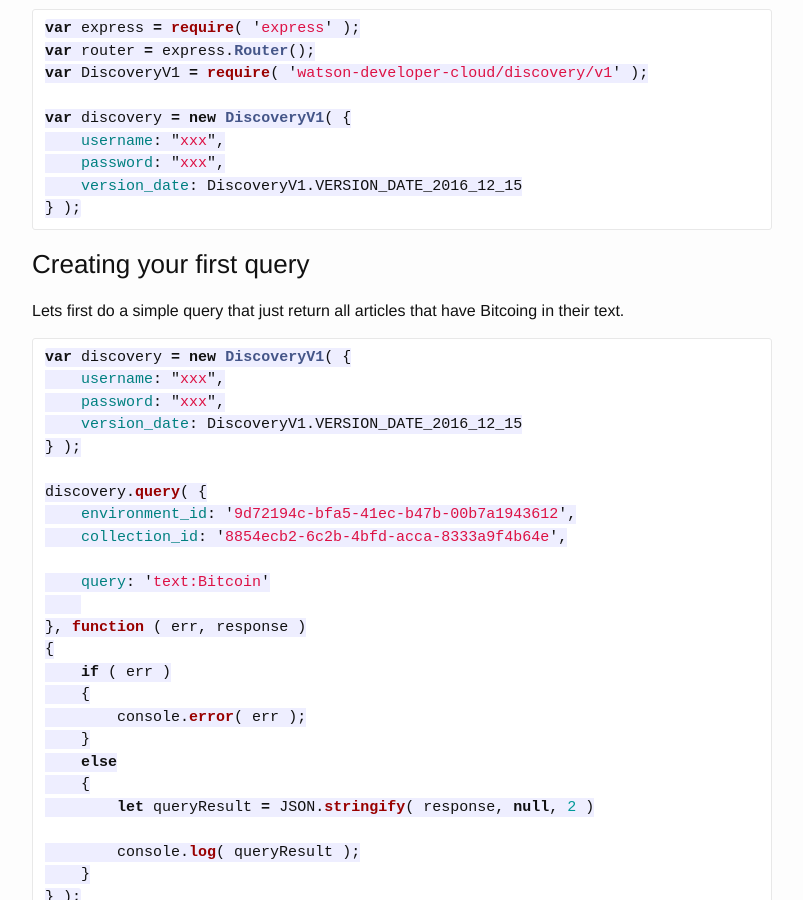
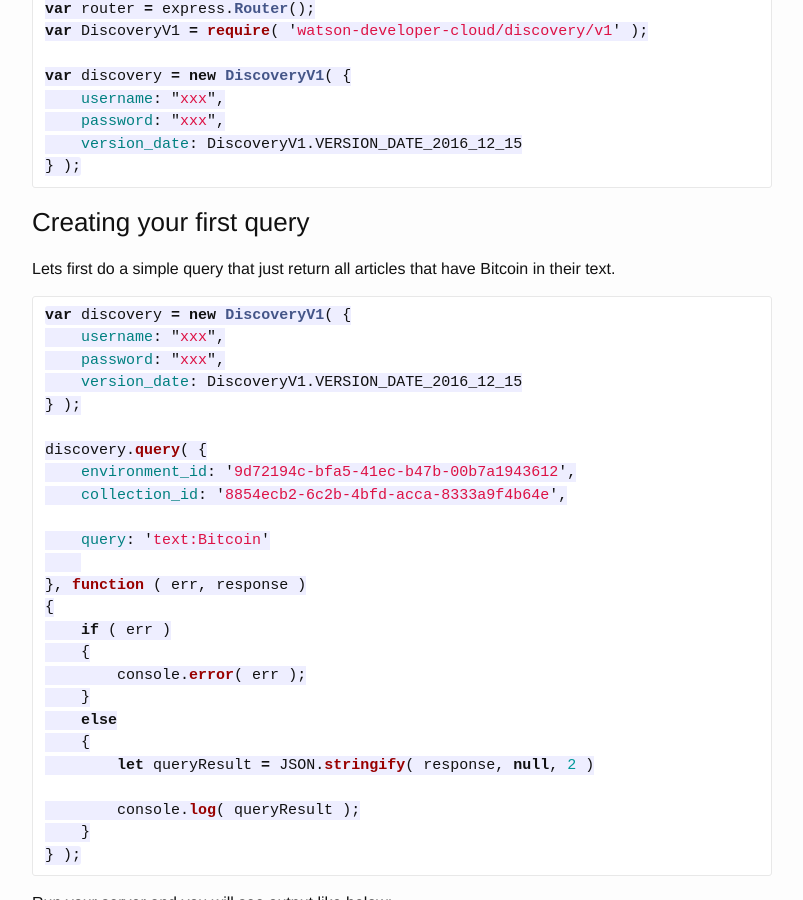
Before and after one commit to pwcremin/pwcremin.github.io, a Jekyll site: the page built from _posts/2017-03-15-discovery-news-bitcoin.markdown, in a window 1280 px wide and 900 px high, scrolled down 2177 px. Shown: the whole window, without its empty margins (238-1041 px from the left). Built offline with Jekyll 4.4.1, drawn with Linux system fonts in a browser that asks for light colours; comment, search, counter and statistics services are not loaded.

Commit message:
Update 2017-03-15-discovery-news-bitcoin.markdown

````diff
--- a/_posts/2017-03-15-discovery-news-bitcoin.markdown
+++ b/_posts/2017-03-15-discovery-news-bitcoin.markdown
@@ -10,7 +10,7 @@
 
 ### Setup
 
-### Create your Bluemix app and bind the Watson Discovery service
+# Create your Bluemix app and bind the Watson Discovery service
 
 Log into Bluemix, go to Catalog, and, under Services, select the Watson services
 
@@ -54,7 +54,7 @@
 
 ### Creating your first query
 
-Lets first do a simple query that just return all articles that have Bitcoing in their text.
+Lets first do a simple query that just return all articles that have Bitcoin in their text.
 ```javascript
 var discovery = new DiscoveryV1( {
     username: "xxx",
````
